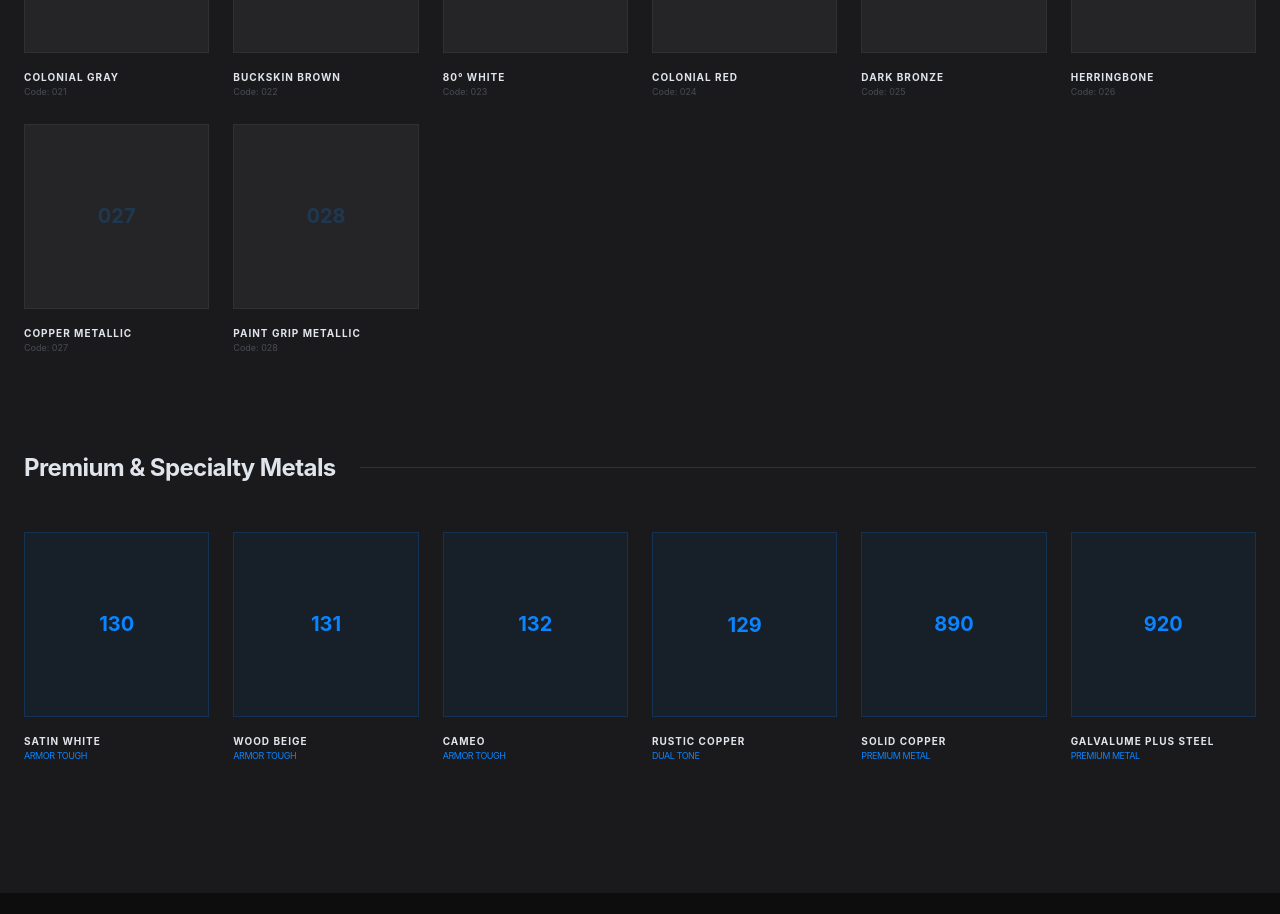
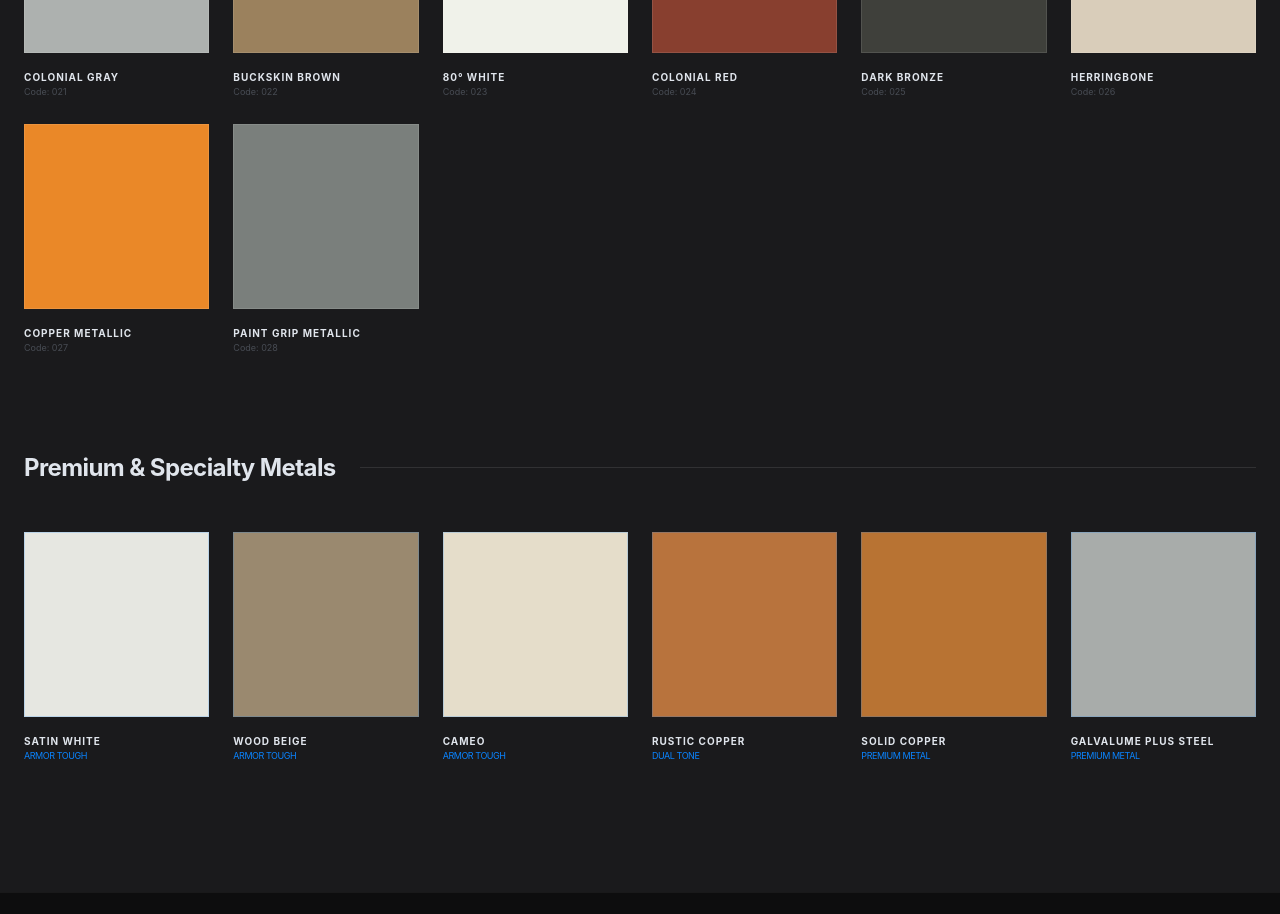
Before and after one commit to Founditmarketing/elite-seamless-gutters-llc, a React (Vite) app: page /services in a window 1280 px wide. Shown: the part 2620-3534 px from the top of the page. Built offline with nearby package versions, Linux system fonts and the light colour scheme.

Commit message:
Add hex color codes to all color swatches

```diff
--- a/src/pages/Services.tsx
+++ b/src/pages/Services.tsx
@@ -1,41 +1,41 @@
 import { motion } from "motion/react";
 
 const colors = [
-  { code: "001", name: "30° White" },
-  { code: "002", name: "Royal Brown" },
-  { code: "003", name: "Antique Ivory" },
-  { code: "004", name: "Black" },
-  { code: "005", name: "Raffia Beige" },
-  { code: "006", name: "Beaver Brown" },
-  { code: "007", name: "Classic Cream" },
-  { code: "008", name: "Clay" },
-  { code: "009", name: "Colonial Blue" },
-  { code: "010", name: "Sherwood Green" },
-  { code: "011", name: "Musket Brown" },
-  { code: "013", name: "Wicker" },
-  { code: "014", name: "Dove Gray" },
-  { code: "015", name: "Almond" },
-  { code: "017", name: "Linen" },
-  { code: "018", name: "Light Bronze" },
-  { code: "019", name: "Tuxedo Gray" },
-  { code: "020", name: "Heritage Cream" },
-  { code: "021", name: "Colonial Gray" },
-  { code: "022", name: "Buckskin Brown" },
-  { code: "023", name: "80° White" },
-  { code: "024", name: "Colonial Red" },
-  { code: "025", name: "Dark Bronze" },
-  { code: "026", name: "Herringbone" },
-  { code: "027", name: "Copper Metallic" },
-  { code: "028", name: "Paint Grip Metallic" },
+  { code: "001", name: "30° White", hex: "#E4E5DF" },
+  { code: "002", name: "Royal Brown", hex: "#4A3A2F" },
+  { code: "003", name: "Antique Ivory", hex: "#D9C3A3" },
+  { code: "004", name: "Black", hex: "#1E201F" },
+  { code: "005", name: "Raffia Beige", hex: "#D0BFA4" },
+  { code: "006", name: "Beaver Brown", hex: "#584433" },
+  { code: "007", name: "Classic Cream", hex: "#DCCFA9" },
+  { code: "008", name: "Clay", hex: "#999587" },
+  { code: "009", name: "Colonial Blue", hex: "#577888" },
+  { code: "010", name: "Sherwood Green", hex: "#295642" },
+  { code: "011", name: "Musket Brown", hex: "#3B3224" },
+  { code: "013", name: "Wicker", hex: "#CEBC9A" },
+  { code: "014", name: "Dove Gray", hex: "#8B9093" },
+  { code: "015", name: "Almond", hex: "#E0D9C1" },
+  { code: "017", name: "Linen", hex: "#EEEEDD" },
+  { code: "018", name: "Light Bronze", hex: "#7F6D5A" },
+  { code: "019", name: "Tuxedo Gray", hex: "#EDE2C0" },
+  { code: "020", name: "Heritage Cream", hex: "#D0BFA1" },
+  { code: "021", name: "Colonial Gray", hex: "#ADB1AF" },
+  { code: "022", name: "Buckskin Brown", hex: "#9B815D" },
+  { code: "023", name: "80° White", hex: "#F0F2EA" },
+  { code: "024", name: "Colonial Red", hex: "#883F2F" },
+  { code: "025", name: "Dark Bronze", hex: "#3F403B" },
+  { code: "026", name: "Herringbone", hex: "#D9CDBA" },
+  { code: "027", name: "Copper Metallic", hex: "#EA8828" },
+  { code: "028", name: "Paint Grip Metallic", hex: "#7A7F7C" },
 ];
 
 const premiumColors = [
-  { code: "130", name: "Satin White", type: "Armor Tough" },
-  { code: "131", name: "Wood Beige", type: "Armor Tough" },
-  { code: "132", name: "Cameo", type: "Armor Tough" },
-  { code: "129", name: "Rustic Copper", type: "Dual Tone" },
-  { code: "890", name: "Solid Copper", type: "Premium Metal" },
-  { code: "920", name: "Galvalume Plus Steel", type: "Premium Metal" },
+  { code: "130", name: "Satin White", type: "Armor Tough", hex: "#E6E7E1" },
+  { code: "131", name: "Wood Beige", type: "Armor Tough", hex: "#9A896F" },
+  { code: "132", name: "Cameo", type: "Armor Tough", hex: "#E5DDCA" },
+  { code: "129", name: "Rustic Copper", type: "Dual Tone", hex: "#B8733D" },
+  { code: "890", name: "Solid Copper", type: "Premium Metal", hex: "#B87333" },
+  { code: "920", name: "Galvalume Plus Steel", type: "Premium Metal", hex: "#A8ACAA" },
 ];
 
 export default function Services() {
@@ -121,8 +121,8 @@ export default function Services() {
               <div className="grid grid-cols-2 md:grid-cols-4 lg:grid-cols-6 gap-6">
                 {colors.map((color) => (
                   <div key={color.code} className="group">
-                    <div className="aspect-square bg-white/5 liquid-shield mb-4 flex items-center justify-center border border-white/5 group-hover:border-azure/50 transition-colors">
-                      <span className="text-azure font-bold text-xl opacity-20 group-hover:opacity-100 transition-opacity">{color.code}</span>
+                    <div className="aspect-square liquid-shield mb-4 flex items-center justify-center border border-white/10 group-hover:border-azure/50 transition-colors" style={{ backgroundColor: color.hex }}>
+                      <span className="font-bold text-xl opacity-0 group-hover:opacity-100 transition-opacity" style={{ color: ['004','002','006','010','011','018','025'].includes(color.code) ? '#fff' : '#1E201F' }}>{color.code}</span>
                     </div>
                     <p className="text-[10px] uppercase tracking-widest font-bold text-silver">{color.name}</p>
                     <p className="text-[9px] opacity-40">Code: {color.code}</p>
@@ -140,8 +140,8 @@ export default function Services() {
               <div className="grid grid-cols-2 md:grid-cols-3 lg:grid-cols-6 gap-6">
                 {premiumColors.map((color) => (
                   <div key={color.code} className="group">
-                    <div className="aspect-square bg-sapphire/10 liquid-shield mb-4 flex items-center justify-center border border-azure/20 group-hover:bg-sapphire/20 transition-all">
-                      <span className="text-azure font-bold text-xl">{color.code}</span>
+                    <div className="aspect-square liquid-shield mb-4 flex items-center justify-center border border-azure/20 transition-all" style={{ backgroundColor: color.hex }}>
+                      <span className="font-bold text-xl opacity-0 group-hover:opacity-100 transition-opacity" style={{ color: ['131'].includes(color.code) ? '#fff' : '#1E201F' }}>{color.code}</span>
                     </div>
                     <p className="text-[10px] uppercase tracking-widest font-bold text-silver">{color.name}</p>
                     <p className="text-[9px] text-azure uppercase tracking-tighter">{color.type}</p>
```
